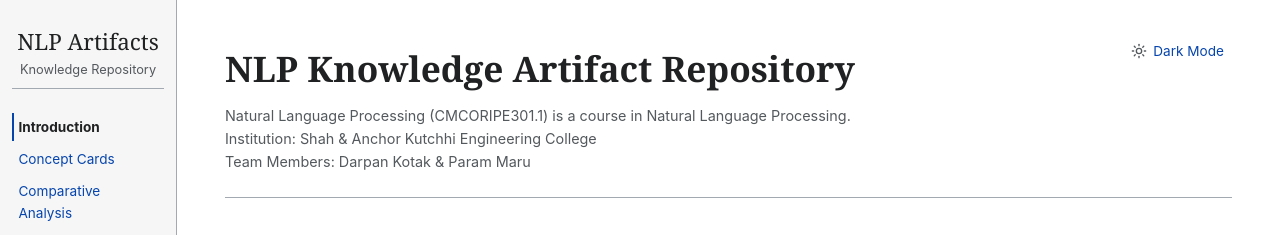
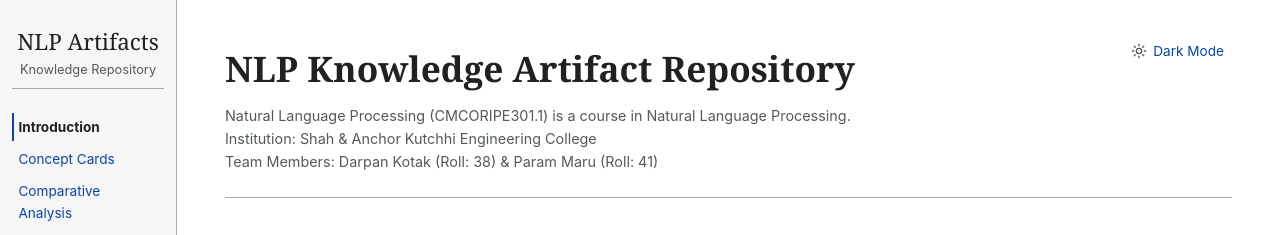
Before and after one commit to parammaru47/nlp, a plain HTML site: page index.html in a window 1280 px wide. Shown: the top 235 px of the page. Drawn offline with nearby package versions, Linux system fonts and the light colour scheme; a script that the page names is missing.

Commit message:
Enhance team member information in index.html
Updated team member details and added roll numbers and PRNs for clarity.

```diff
--- a/index.html
+++ b/index.html
@@ -661,7 +661,7 @@
 <div class="meta-info">
 <p>Natural Language Processing (CMCORIPE301.1) is a course in Natural Language Processing.</p>
 <p>Institution: Shah &amp; Anchor Kutchhi Engineering College</p>
-<p>Team Members: Darpan Kotak &amp; Param Maru</p>
+<p>Team Members: Darpan Kotak (Roll: 38) &amp; Param Maru (Roll: 41)</p>
 </div>
 </div>
 <button class="theme-toggle" id="theme-btn" onclick="toggleTheme()">
@@ -1706,7 +1706,7 @@
 <h2>Individual Reflections</h2>
 <div class="reflections-container">
 <div class="reflection-card">
-<h3 class="reflection-author">Darpan Kotak</h3>
+<h3 class="reflection-author">Darpan Kotak (Roll: 38, PRN: 124BTCM1108)</h3>
 <p style="font-size: 0.95rem; line-height: inherit; color: var(--text-secondary);  margin-bottom: 1rem;">
                         It always seemed to me that data processing was only about numbers, before going into this
                         repository.
@@ -1726,7 +1726,7 @@
                         together.</p>
 </div>
 <div class="reflection-card">
-<h3 class="reflection-author">Param Maru</h3>
+<h3 class="reflection-author">Param Maru (Roll: 41, PRN: 124BTCM1141)</h3>
 <p style="font-size: 0.95rem; line-height: inherit; color: var(--text-secondary);  margin-bottom: 1rem;">
                         My primary interest in this project was on the feature engineering aspect, how to transform the
                         raw data into...
```
